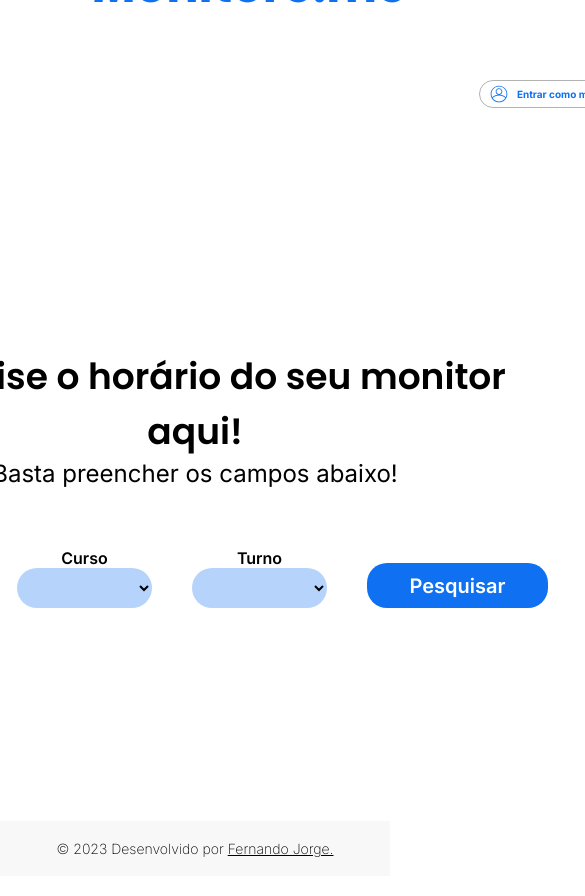
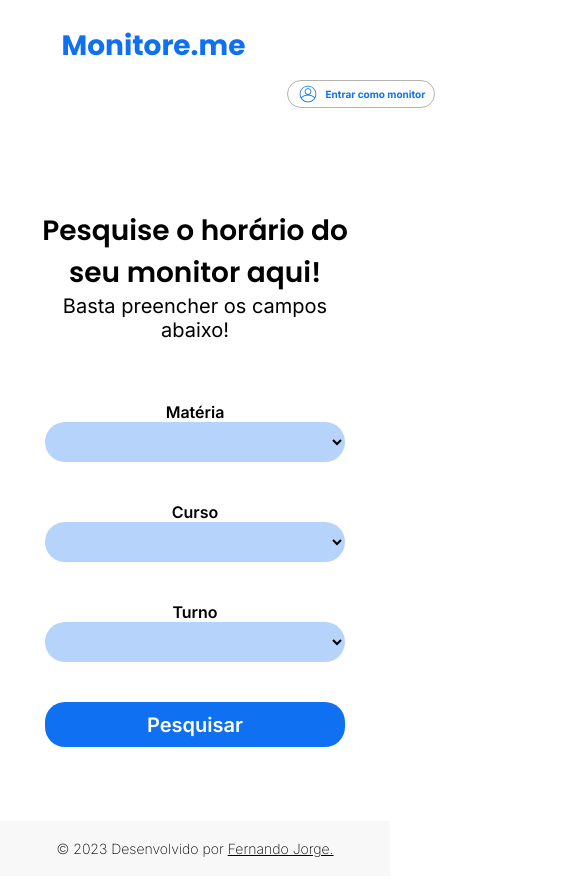
Before and after one commit to nandowastaken/monitore.me, a React (Vite) app: page / in a window 390 px wide. Shown: the top 896 px of the page, 585 px wide, since content can reach past the window. Built offline with nearby package versions, Linux system fonts and the light colour scheme.

Commit message:
add responsiveness to homepage

```diff
--- a/src/components/ChangePicture.jsx
+++ b/src/components/ChangePicture.jsx
@@ -7,6 +7,21 @@ export default function ChangePicture(props) {
     e.preventDefault();
     const file = e.target.files[0];
     console.log(file);
+
+    const response = await fetch(
+      "https://www.googleapis.com/upload/drive/v3/files?uploadType=media",
+      {
+        method: "POST",
+        headers: {
+          "Content-Type": "image",
+          "Content-Length": "5000000",
+        },
+        body: file,
+      }
+    );
+
+    const result = response.json();
+    console.log(result);
   };
 
   return (
--- a/src/styles/Homepage.css
+++ b/src/styles/Homepage.css
@@ -138,3 +138,47 @@
     cursor: pointer;
 
 }
+
+@media only screen and (max-width: 540px) {
+    .search-title {
+        font-size: 28px;
+        text-align: center;
+    }
+
+    .search-paragraph {
+        font-size: 20px;
+    }
+
+    .search-form {
+        flex-direction: column;
+        align-items: center;
+    }
+
+    .select-box, .search-button {
+        width: 300px;
+    }
+}
+
+@media only screen and (max-width: 375px) {
+    .search {
+        gap: 30px;
+    }
+
+    .search-title {
+        font-size: 24px;
+    }
+
+    .search-paragraph {
+        font-size: 18px;
+    }
+}
+
+@media only screen and (max-width: 280px) {
+    .select-box, .search-button {
+        width: 240px;
+    }
+
+    .copyright {
+        font-size: 10px;
+    }
+}
--- a/src/styles/Logo.css
+++ b/src/styles/Logo.css
@@ -10,3 +10,27 @@
 .logo-link {
     text-decoration: none;
 }
+
+@media only screen and (max-width: 414px) {
+    .logo {
+        font-size: 32px;
+    }
+}
+
+@media only screen and (max-width: 393px) {
+    .logo {
+        font-size: 28px;
+    }
+}
+
+@media only screen and (max-width: 360px) {
+    .logo {
+        font-size: 24px;
+    }
+}
+
+@media only screen and (max-width: 280px) {
+    .logo {
+        font-size: 14px;
+    }
+}
```
